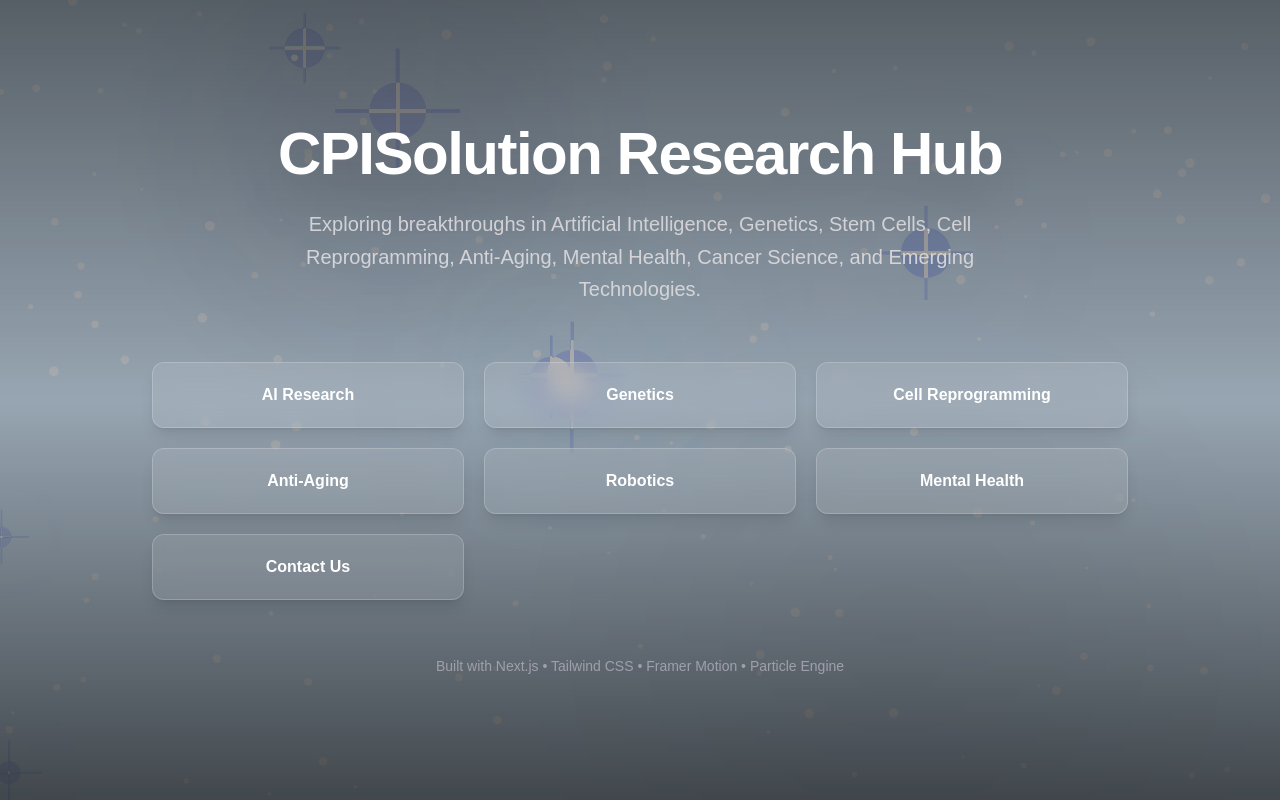
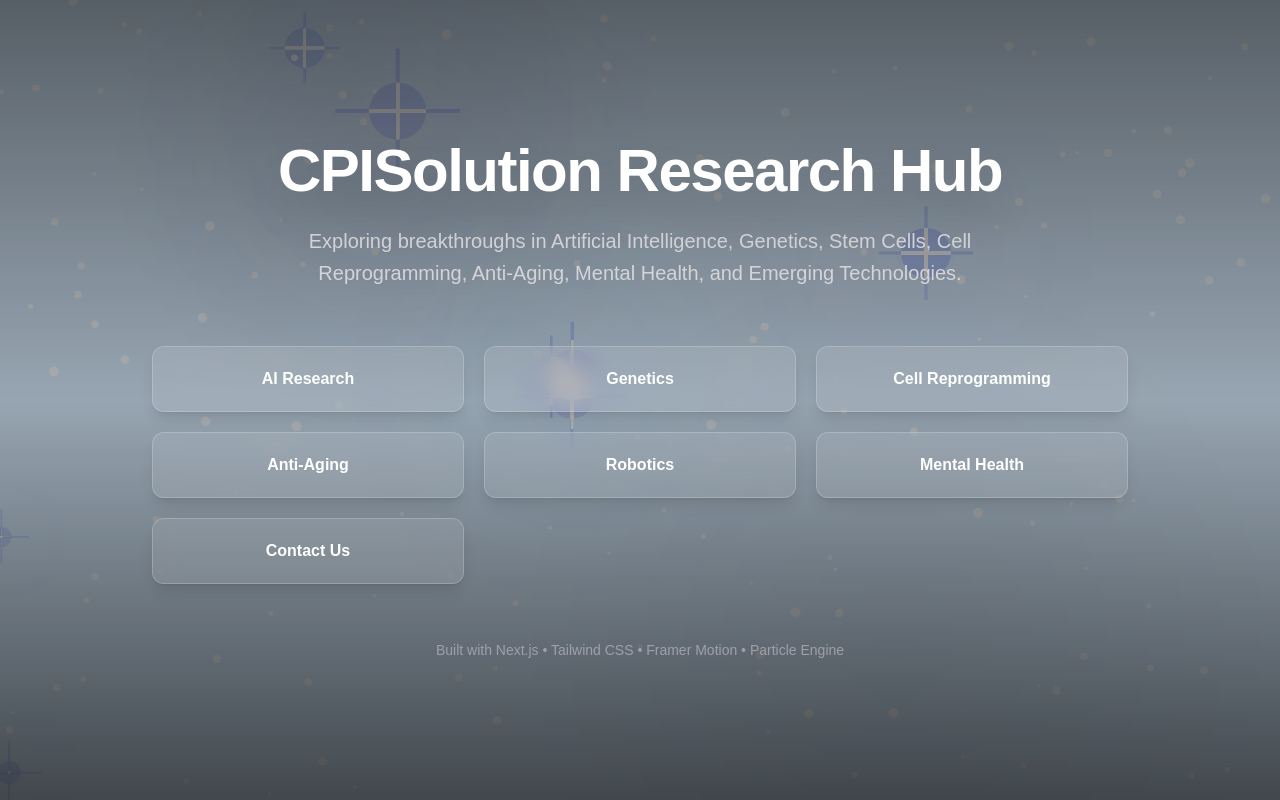
Before and after one commit to magazinecrm/cpisolution200, a Next.js app: page / in a window 1280 px wide. Built offline with nearby package versions, Linux system fonts and the light colour scheme.

Commit message:
Fix Mental Health link routing

```diff
--- a/app/page.tsx
+++ b/app/page.tsx
@@ -33,7 +33,7 @@
           className="mt-6 text-lg md:text-xl text-zinc-300 leading-relaxed max-w-2xl"
         >
           Exploring breakthroughs in Artificial Intelligence, Genetics, Stem Cells,
-          Cell Reprogramming, Anti-Aging, Mental Health, Cancer Science, and Emerging Technologies.
+          Cell Reprogramming, Anti-Aging, Mental Health, and Emerging Technologies.
         </motion.p>
 
         {/* RESEARCH GRID */}
```
